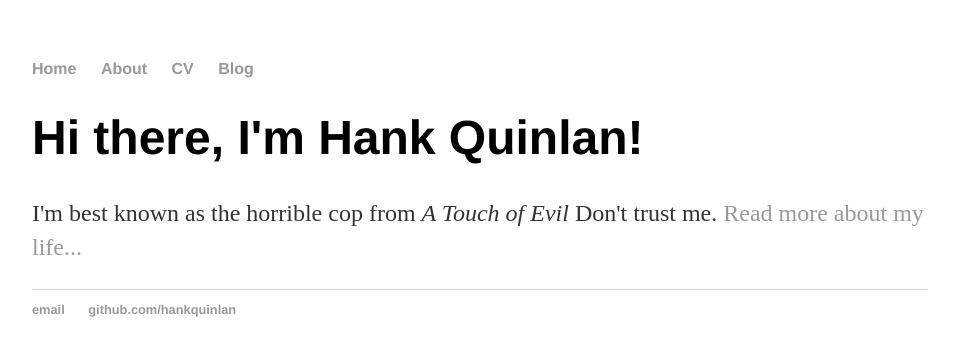
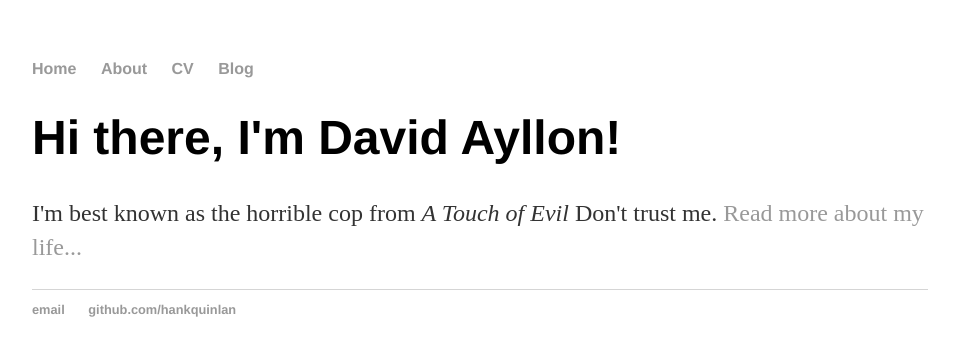
Before and after one commit to davidayllon/davidayllon.github.io, a Jekyll site: the page built from index.html, in a window 1280 px wide. Shown: the top 356 px of the page, without its empty margins (160-1115 px from the left). Built offline with Jekyll 4.4.1, drawn with Linux system fonts in a browser that asks for light colours.

Commit message:
Update index.html

```diff
--- a/index.html
+++ b/index.html
@@ -3,6 +3,6 @@ layout: default
 title: David Ayllon
 ---
 <div class="blurb">
-	<h1>Hi there, I'm Hank Quinlan!</h1>
+	<h1>Hi there, I'm David Ayllon!</h1>
 	<p>I'm best known as the horrible cop from <em>A Touch of Evil</em> Don't trust me. <a href="/about">Read more about my life...</a></p>
 </div><!-- /.blurb -->
```
